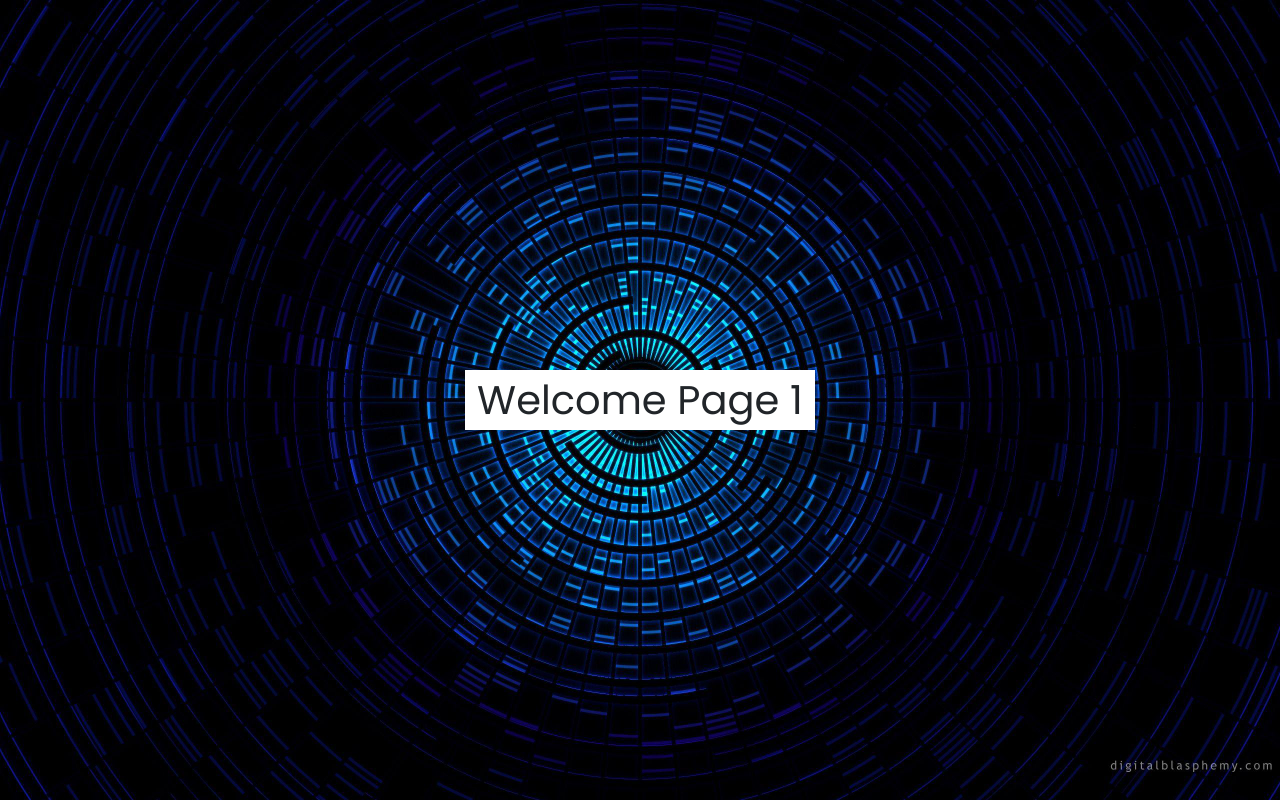
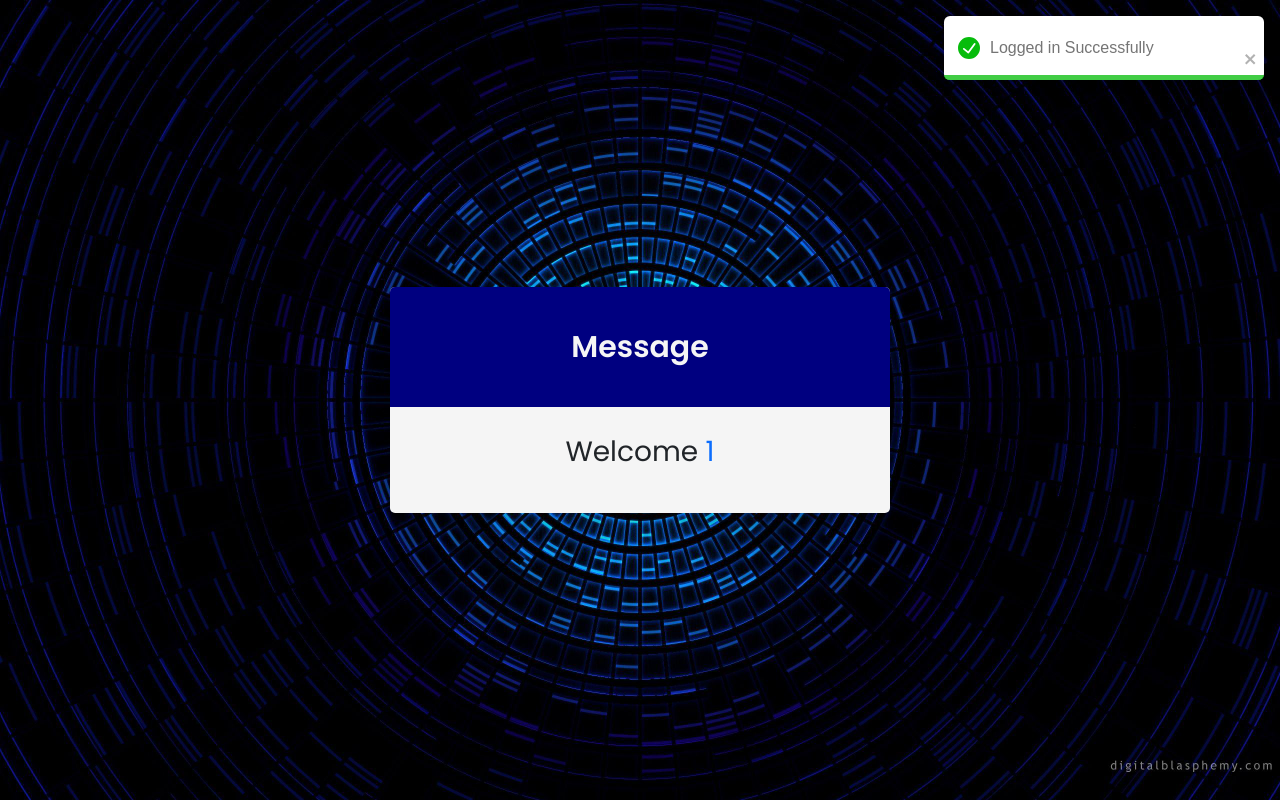
Before and after one commit to RosanSenapati/Demo_Project, a React (Vite) app: page /home/1 in a window 1280 px wide. Built offline with nearby package versions, Linux system fonts and the light colour scheme.

Commit message:
Stable File

```diff
--- a/src/App.jsx
+++ b/src/App.jsx
@@ -14,7 +14,7 @@ const router = createBrowserRouter([
     element:<SignupPage/>
   },
   {
-    path:'/home/:id',
+    path:'/home/:name',
     element:<Home/>
   }
 ])
--- a/src/pages/HomePage/Home.css
+++ b/src/pages/HomePage/Home.css
@@ -0,0 +1,3 @@
+.container{
+    height: 70vh;
+}
--- a/src/pages/HomePage/Home.jsx
+++ b/src/pages/HomePage/Home.jsx
@@ -1,12 +1,27 @@
-import React, { useState } from 'react'
+import React, { useEffect, useState } from 'react'
 import { Link } from 'react-router-dom'
 import { useNavigate } from 'react-router-dom'
 import { useParams } from 'react-router-dom'
+import {toast,ToastContainer } from 'react-toastify'
+import './Home.css';
 export default function Home() {
-  const {id} = useParams();
+  const {name} = useParams();
+  console.log(name);
+const flag = true;
+  useEffect(()=>{
+    toast.success('Logged in Successfully')
+  },[])
+
   return (
 
-    <div className="container title bg-white"><span className='fs-1 text-dark'>Welcome Page {id}</span></div>
+    // <div className="container title bg-white d-flex justify-content-center flex-column  ">
+    //   <div><div><p className='fs-1 text-center'>Message</p></div><p className='fs-5 text-dark'>Welcome Page <span className='text-primary'>{name}</span></p></div>
+    //   </div>
+    <div className="wrapper shadow-lg ">
+    <div className="title"><span>Message</span></div>
+    <div className='fs-3 p-4'><p className='text-center '>Welcome <span className='text-primary'>{name}</span> </p></div>
+    <ToastContainer/>
+  </div>
 
   )
 }
--- a/src/pages/LoginSignup/LoginSignUp.jsx
+++ b/src/pages/LoginSignup/LoginSignUp.jsx
@@ -19,7 +19,8 @@ export default function LoginSignUp() {
       console.log(res);
       console.log(res.data);
 
-      res.data ?toast.success('Logged in successfully') : toast.error('invalid Credentials');
+      // res.data ?toast.success('Logged in successfully') : toast.error('invalid Credentials');
+      res.data ?navigate(`/home/${res.data.name}`) : toast.error('invalid Credentials');
       // navigate('/signup');
     } catch (err) {
       alert(err);
--- a/src/pages/SignupPage/SignupPage.css
+++ b/src/pages/SignupPage/SignupPage.css
@@ -66,7 +66,8 @@ form .row input:focus {
 }
 
 form .row input::placeholder {
-  color:white;
+  color:navy;
+  font-weight: lighter;
 }
 
 .wrapper form .row i {
--- a/src/pages/SignupPage/SignupPage.jsx
+++ b/src/pages/SignupPage/SignupPage.jsx
@@ -6,6 +6,8 @@ import * as Yup from 'yup';
 import axios from 'axios';
 import {toast,ToastContainer} from 'react-toastify'
 
+
+
 // Yup validation schema
 const validationSchema = Yup.object({
   fullName: Yup.string()
@@ -13,7 +15,8 @@ const validationSchema = Yup.object({
     .min(3, 'Full Name must be at least 3 characters'),
   email: Yup.string()
     .required('Email is required')
-    .email('Invalid email format'),
+    .email('Invalid email format')
+    .matches(/^[A-Za-z0-9+_.-]+@(.+)$/,'Invalid email format'),
   password: Yup.string()
     .required('Password is required')
     .min(6, 'Password must be at least 6 characters')
@@ -43,16 +46,24 @@ function SignupPage() {
         onSubmit={async (values) => {
           console.log(values);
           try {
-            await axios.post("http://localhost:8081/user", {
+           const res = await axios.post("http://localhost:8081/user", {
             name: values.fullName,
             email: values.email,
             password: values.confirmPassword,
             });
-            alert("User Registation Successfully");
+
+            console.log(res);
+            console.log(res.data);
+           if(res)
+           {
+            alert('User Registration Successfull');
+            navigate('/');
+           }
               // toast.success('User Registration Successfully');
-            navigate('/');
+
           } catch (err) {
-            alert(err);
+            toast.error('Something Went Wrong!!!!');
+            console.log(err);
           }
         }
         }
@@ -93,18 +104,6 @@ function SignupPage() {
           </Form>
         )}
       </Formik>
-      {/* <ToastContainer
-position="top-right"
-autoClose={5000}
-hideProgressBar={false}
-newestOnTop={false}
-closeOnClick={false}
-rtl={false}
-pauseOnFocusLoss
-draggable
-pauseOnHover
-theme="light"
-/> */}
     </div>
   );
 }
```
Also changed, not shown: 1 other file (tests, documents, lock files or other folders).
